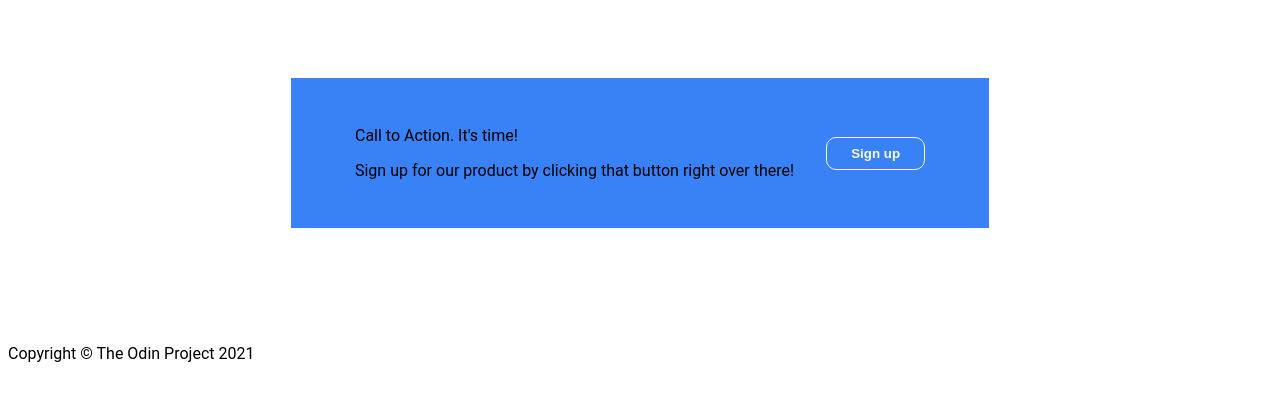
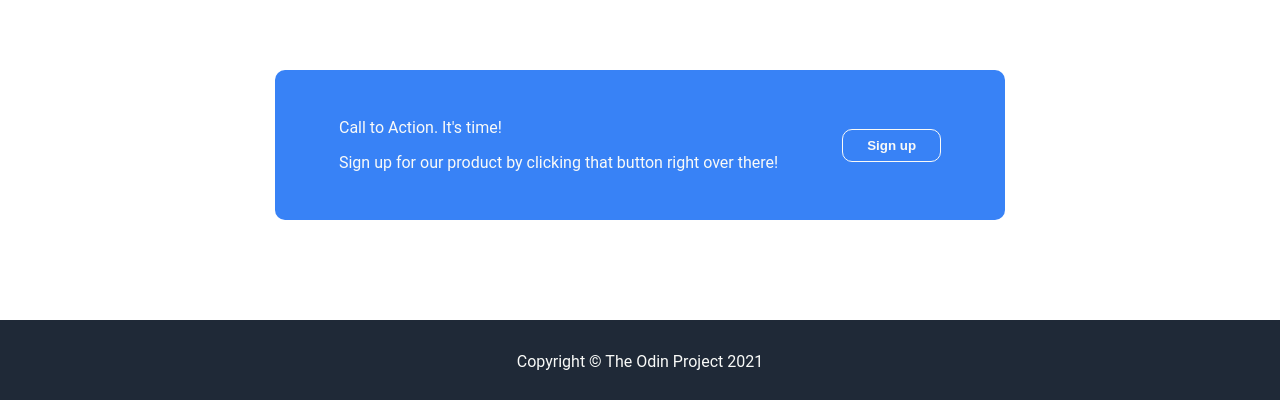
Before and after one commit to otomdee/0din-project-1, a plain HTML site: page index.html in a window 1280 px wide. Shown: the part 1552-1952 px from the top of the page. Before the commit the page ends 1931 px from the top, so only its background shows below. Drawn offline with Linux system fonts and the light colour scheme.

Commit message:
fix viewport margin issue

```diff
--- a/index.html
+++ b/index.html
@@ -2,6 +2,8 @@
 <html lang="en">
     <head>
         <meta charset="UTF-8">
+        <meta name="viewport" content="width=device-width, initial-scale=1.0">
+        <meta http-equiv="X-UA-Compatible" content="IE=edge">
         <title>Page Title</title>
         <link rel="stylesheet" href="styles.css">
     </head>
--- a/styles.css
+++ b/styles.css
@@ -1,5 +1,7 @@
 body {
     font-family: Roboto, sans-serif;
+    height: 100vh;
+    margin: 0;
 }
 
 .header {
@@ -124,7 +126,8 @@ a {
     display: flex;
     background-color: #3882F6;
     padding: 32px 64px;
-    gap: 32px;
+    gap: 64px;
+    border-radius: 10px;
 }
 
 #section4-button {
@@ -132,3 +135,18 @@ a {
     border: 1px solid #F9FAF8;
     font-weight: bold;
 }
+
+.texts4 {
+    color: #F9FAF8;
+}
+
+.footer {
+    display: flex;
+    justify-content: center;
+    background-color: #1F2937;
+    padding: 16px;
+}
+
+.footer p {
+    color: #F9FAF8;
+}
```
